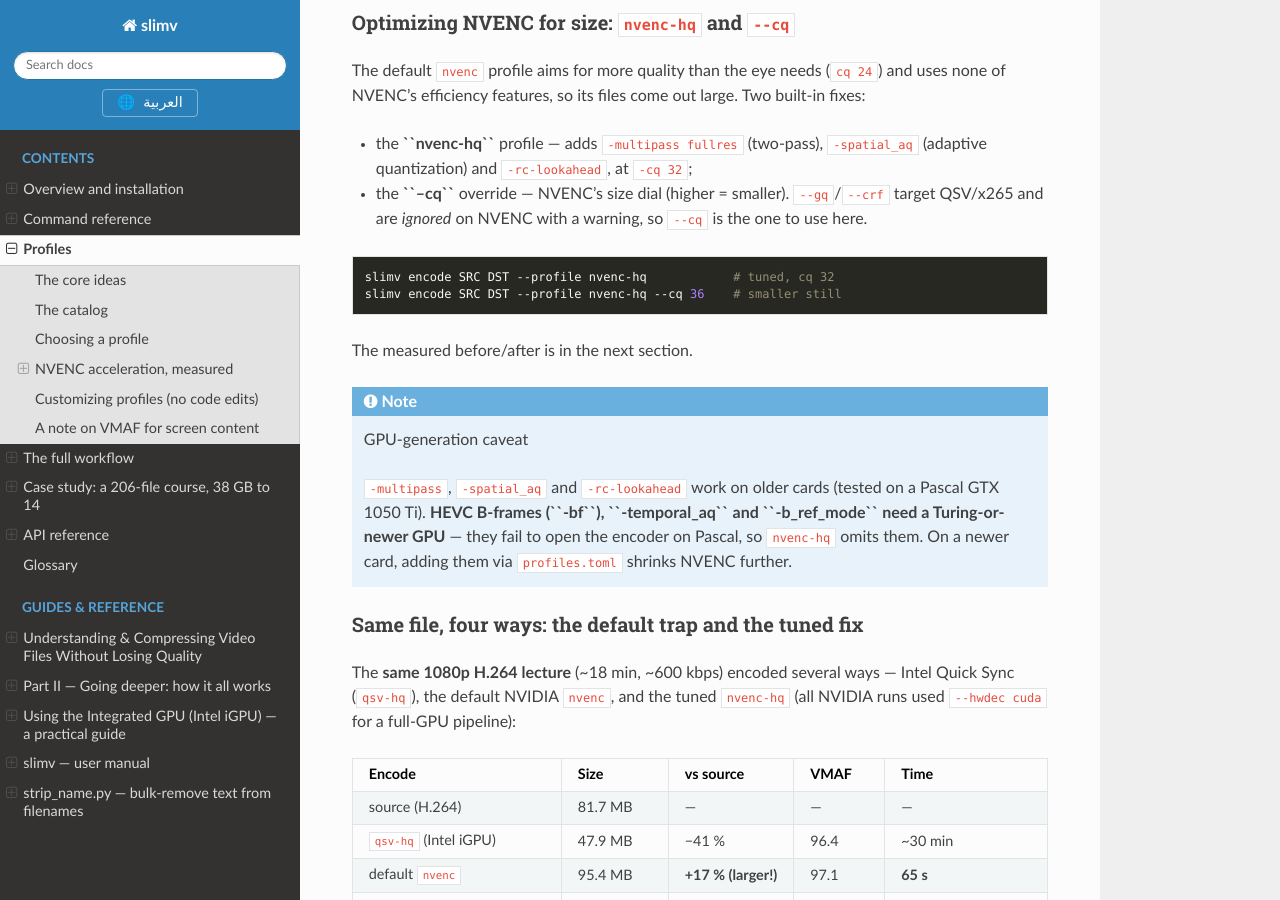
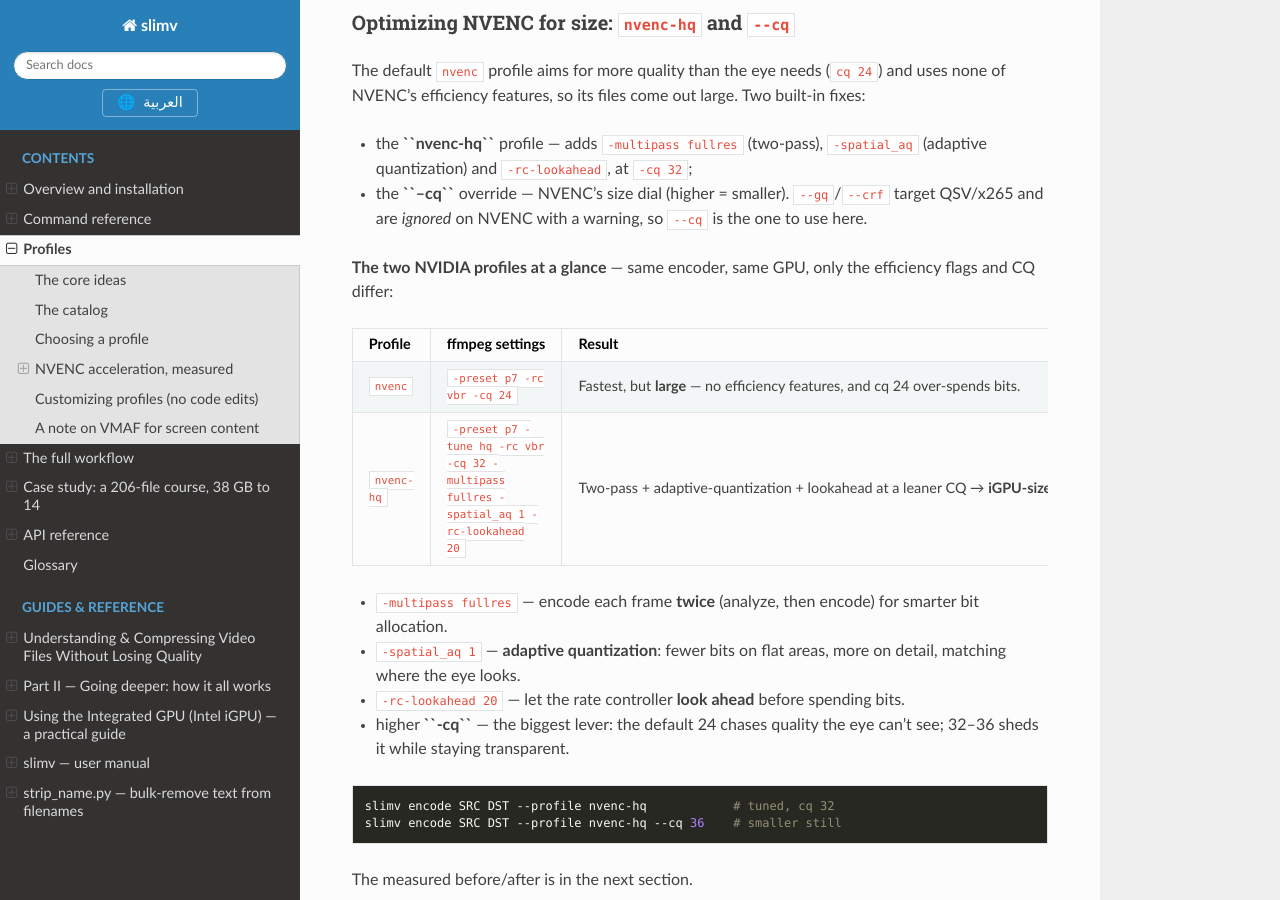
Before and after one commit to abdelhaleemahmed/slimv, a Sphinx documentation site: the page built from docs/source/03-profiles.rst, in a window 1280 px wide and 900 px high, scrolled down 2211 px. Built offline with Sphinx 7.4.7 and the Read the Docs theme 3.1.0, drawn with Linux system fonts in a browser that asks for light colours; some of the changed text lies outside the part shown.

Commit message:
docs: add nvenc vs nvenc-hq profile comparison + eye-verified cq36 result

```diff
--- a/docs/source/03-profiles.rst
+++ b/docs/source/03-profiles.rst
@@ -159,6 +159,33 @@
   target QSV/x265 and are *ignored* on NVENC with a warning, so ``--cq`` is the one
   to use here.
 
+**The two NVIDIA profiles at a glance** — same encoder, same GPU, only the
+efficiency flags and CQ differ:
+
+.. list-table::
+   :header-rows: 1
+   :widths: 16 46 38
+
+   * - Profile
+     - ffmpeg settings
+     - Result
+   * - ``nvenc``
+     - ``-preset p7 -rc vbr -cq 24``
+     - Fastest, but **large** — no efficiency features, and cq 24 over-spends bits.
+   * - ``nvenc-hq``
+     - ``-preset p7 -tune hq -rc vbr -cq 32 -multipass fullres -spatial_aq 1
+       -rc-lookahead 20``
+     - Two-pass + adaptive-quantization + lookahead at a leaner CQ → **iGPU-size or
+       smaller**, still transparent, still fast.
+
+- ``-multipass fullres`` — encode each frame **twice** (analyze, then encode) for
+  smarter bit allocation.
+- ``-spatial_aq 1`` — **adaptive quantization**: fewer bits on flat areas, more on
+  detail, matching where the eye looks.
+- ``-rc-lookahead 20`` — let the rate controller **look ahead** before spending bits.
+- higher **``-cq``** — the biggest lever: the default 24 chases quality the eye
+  can't see; 32–36 sheds it while staying transparent.
+
 .. code-block:: bash
 
    slimv encode SRC DST --profile nvenc-hq            # tuned, cq 32
@@ -227,6 +254,10 @@
   still transparent.
 - **You keep the speed.** ~90 s versus the iGPU's ~30 min — about **19× faster** at
   matched-or-smaller size.
+- **Eye-verified, not just VMAF.** The cq 36 output (smaller than the iGPU) was
+  compared frame-for-frame against the source on its fine on-screen text — the
+  first thing to soften under compression — and looked clean, confirming the score
+  by eye.
 
 So "QSV for size, NVENC for speed" holds *only for the default profile*: **tuned
 NVENC gives you both.** Always ``benchmark`` your own content — the right ``--cq``
```
